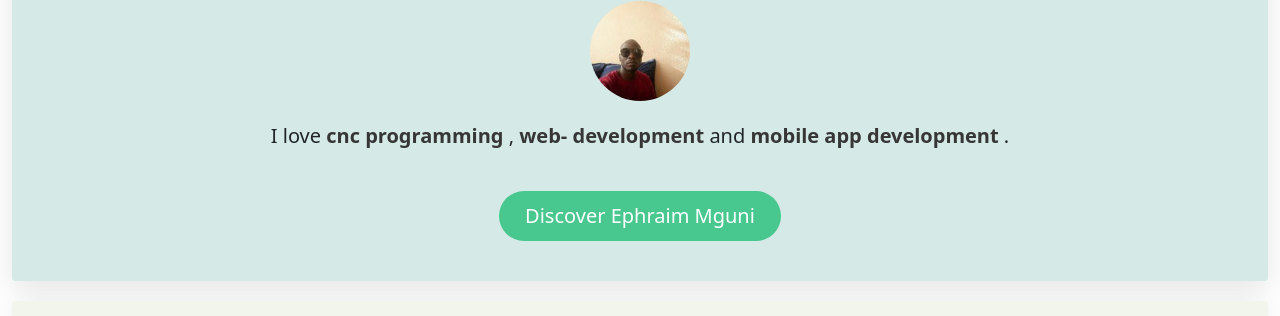
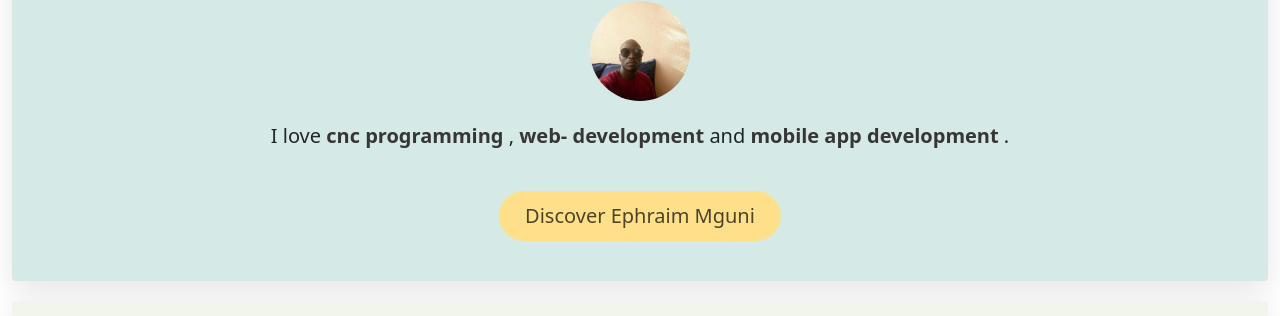
Before and after one commit to Mguniephraim/My_profile, a plain HTML site: page index.html in a window 1280 px wide. Shown: the part 154-470 px from the top of the page. Drawn offline with nearby package versions, Linux system fonts and the light colour scheme.

Commit message:
first commit

```diff
--- a/index.html
+++ b/index.html
@@ -49,7 +49,7 @@
             <p>I love <strong>cnc programming</strong> , <strong>web- development</strong> and <strong>mobile app development</strong> .</p>
 
             <a href="http://www.mguni.xyz" class="btn- blue " target="_blank">
-                <button class="button button is-success is-rounded is-medium" id="steel">Discover Ephraim Mguni</button>
+                <button class="button is-warning is-rounded is-medium" id="steel">Discover Ephraim Mguni</button>
             </a>
 
         </div>
--- a/style.css
+++ b/style.css
@@ -96,7 +96,7 @@ button:hover {
 button {
     border: 2px solid #9dd1ff;
     border-radius: 30px;
-    color: #348efe;
+    color: #fe3434;
     display: inline-block;
     padding: 15px 35px;
     text-decoration: none;
```
